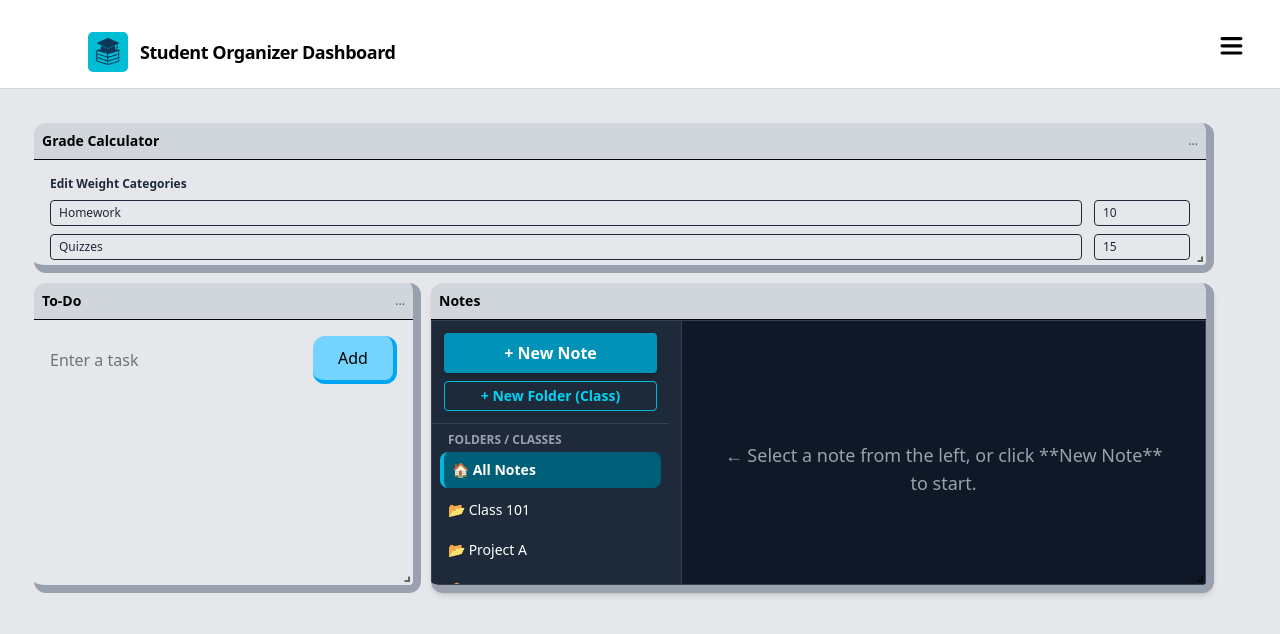
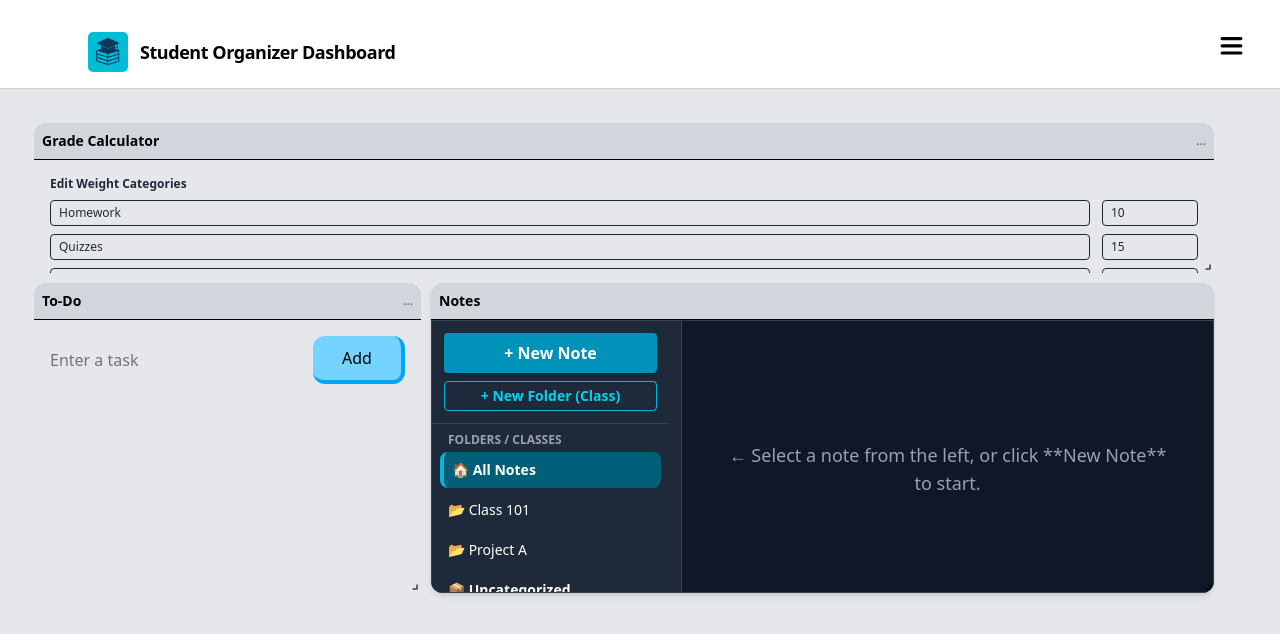
Before and after one commit to TKpen/-SE-WebDev, a React (Vite) app: page /dashboard in a window 1280 px wide. Shown: the top 634 px of the page. Built offline with nearby package versions, Linux system fonts and the light colour scheme.

Commit message:
Made minor styling changes

```diff
--- a/src/components/Modules.jsx
+++ b/src/components/Modules.jsx
@@ -49,7 +49,7 @@ export default function Modules() {
                     <motion.div
                         className="flex flex-col h-full"
                         animate={{
-                            scale: draggingID === "notes" ? 1.03 : 1,
+                            scale: draggingID === "notes" ? 1.02 : 1,
                             boxShadow:
                                 draggingID === "notes"
                                 ? "0 18px 40px rgba(0,0,0,0.35)"
@@ -73,7 +73,7 @@ export default function Modules() {
                     <motion.div
                         className="flex flex-col h-full"
                         animate={{
-                            scale:draggingID === "todo" ? 1.03 : 1,
+                            scale:draggingID === "todo" ? 1.02 : 1,
                             boxShadow:
                             draggingID === "todo"
                                 ? "0 18px 40px rgba(0,0,0,0.35)"
@@ -99,7 +99,7 @@ export default function Modules() {
                     <motion.div
                         className="flex flex-col h-full"
                         animate={{
-                            scale: draggingID === "gradeCalc" ? 1.03 : 1,
+                            scale: draggingID === "gradeCalc" ? 1.02 : 1,
                             boxShadow:
                                 draggingID === "gradeCalc"
                                     ? "0 18px 40px rgba(0,0,0,0.35)"
--- a/src/pages/Home.jsx
+++ b/src/pages/Home.jsx
@@ -74,7 +74,7 @@ export default function Home() {
                                 <span className="h-2 w-2 rounded-full bg-emerald-400" />
                             </div>
 
-                            {/* Fake modules referencing your real dashboard */}
+                            {/* Fake modules referencing the real dashboard */}
                             <div className="grid gap-3">
                                 <div className="rounded-xl bg-slate-800/90 p-3">
                                     <div className="mb-2 flex items-center justify-between text-xs text-slate-300">
--- a/src/styles/modules.tailwind.css
+++ b/src/styles/modules.tailwind.css
@@ -12,7 +12,7 @@
 
 .module-box {
     @apply rounded-xl bg-gray-200 text-black
-    border-r-8 border-b-8 border-gray-400 p-0
+     border-gray-400 p-0
     overflow-hidden dark:bg-slate-800/90 dark:text-white
     dark:border-gray-800;
 }
```
